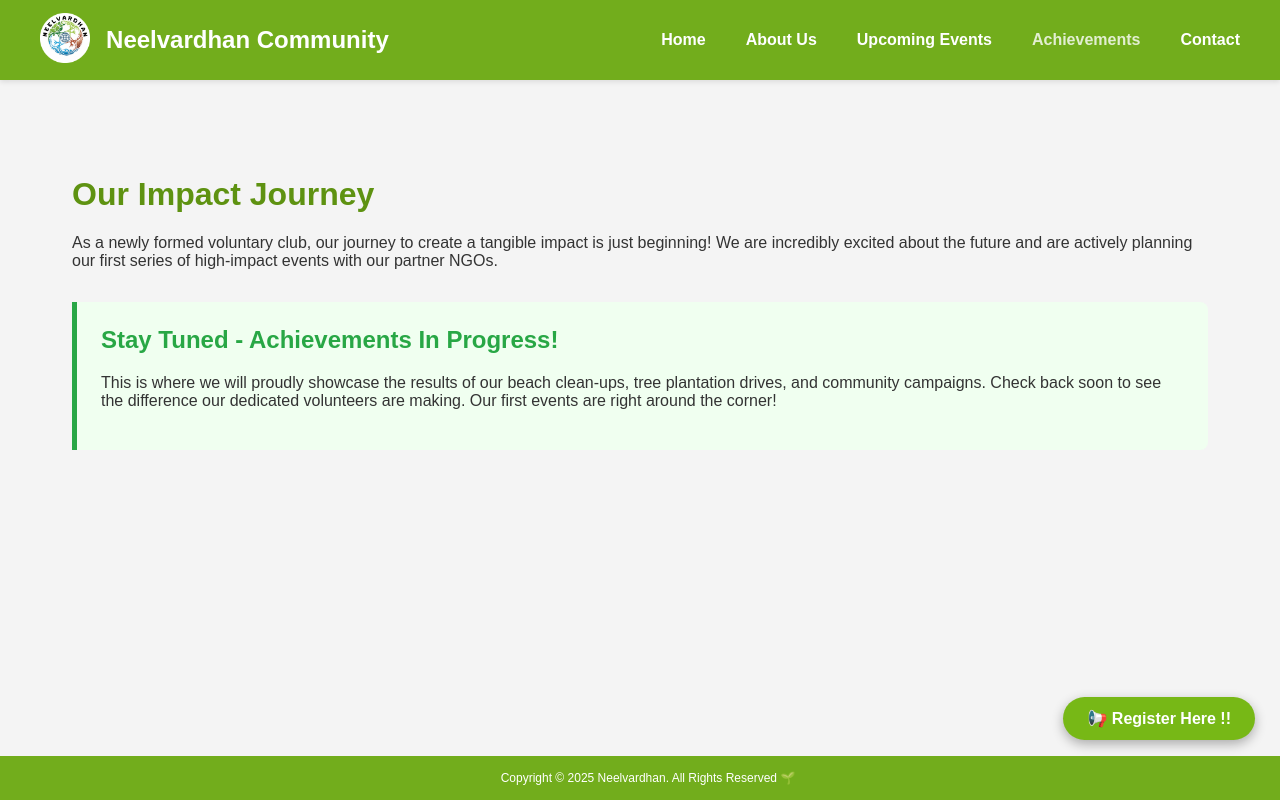
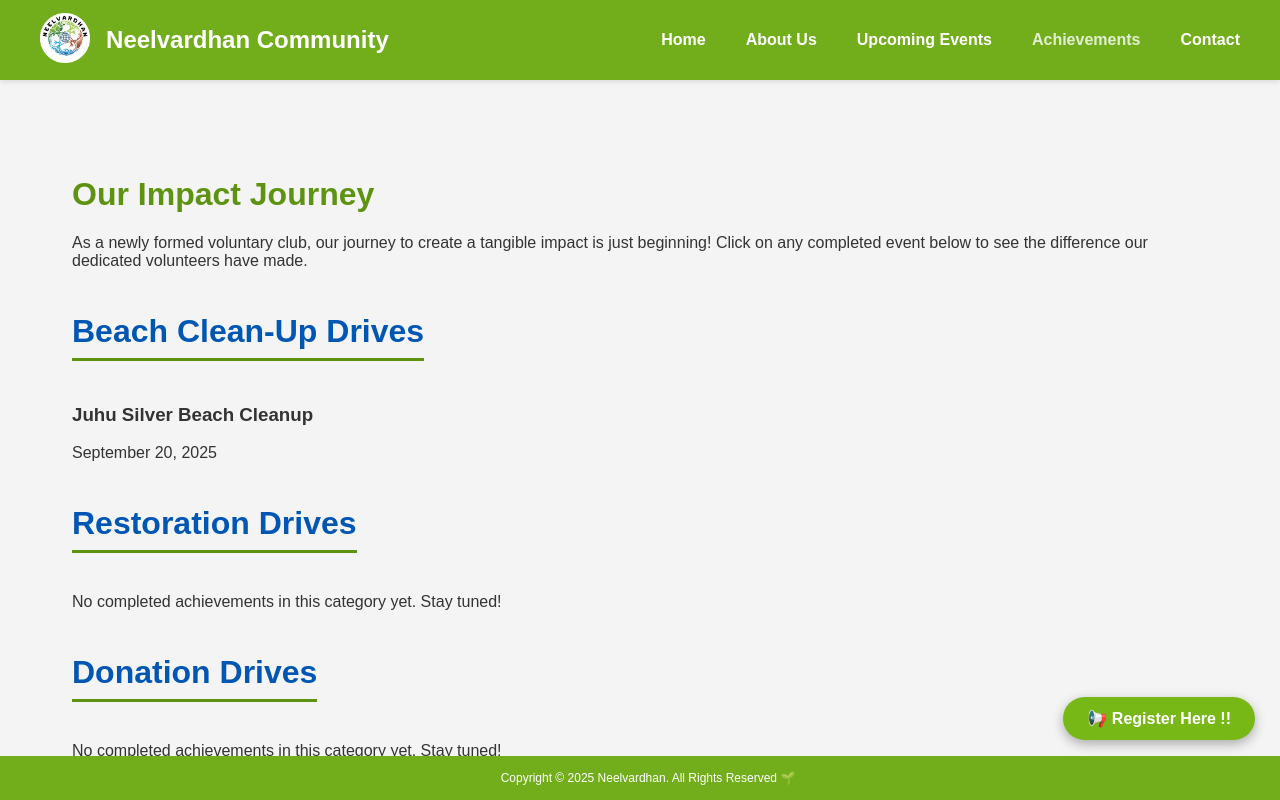
Before and after one commit to OG-DHRUV-1002/dns-website, a React (Create React App) app: page /achievements in a window 1280 px wide. Shown: the top 800 px of the page. Built offline with nearby package versions, Linux system fonts and the light colour scheme; grey boxes are pictures that could not be loaded.

Commit message:
Update Achievements.js

```diff
--- a/src/pages/Achievements.js
+++ b/src/pages/Achievements.js
@@ -1,23 +1,93 @@
 // src/pages/Achievements.js
-import React from 'react';
-import FloatingRegisterButton from '../components/FloatingRegisterButton'; // <-- 1. Import the new component
+import React, { useState } from 'react';
+import FloatingRegisterButton from '../components/FloatingRegisterButton';
+// import '../../assets/styles.css'; // Ensure your main CSS is imported, if not globally
 
 const Achievements = () => {
+  const [isModalOpen, setIsModalOpen] = useState(false);
+  const [currentImages, setCurrentImages] = useState([]);
+  const [currentEventTitle, setCurrentEventTitle] = useState('');
+
+  // --- CATEGORIZED ACHIEVEMENTS DATA ---
+  // As you complete events, add them here with their image URLs
+  const categorizedAchievements = {
+    'Beach Clean-Up Drives': [
+      {
+        id: 'juhu-cleanup-achieved',
+        title: 'Juhu Silver Beach Cleanup',
+        date: 'September 20, 2025',
+        images: [
+          '/images/achievements/juhu-1.jpg', // Replace with your actual image paths
+          '/images/achievements/juhu-2.jpg',
+          '/images/achievements/juhu-3.jpg',
+        ],
+      },
+      // { id: 'carter-cleanup-achieved', title: 'Carter Road Cleanup', date: 'October 04, 2025', images: [...] },
+    ],
+    'Restoration Drives': [],
+    'Donation Drives': [],
+    'Environmental Awareness Campaigns': [],
+    'Community Teachings / Skill-Based Events': [],
+  };
+
+  const openImageModal = (title, images) => {
+    setCurrentEventTitle(title);
+    setCurrentImages(images);
+    setIsModalOpen(true);
+  };
+
+  const closeImageModal = () => {
+    setIsModalOpen(false);
+  };
+
   return (
     <div className="page-container">
       <h1 style={{color: '#5E9211' }}>Our Impact Journey</h1>
       <p>
-        As a newly formed voluntary club, our journey to create a tangible impact is just beginning! We are incredibly excited about the future and are actively planning our first series of high-impact events with our partner NGOs.
+        As a newly formed voluntary club, our journey to create a tangible impact is just beginning! Click on any completed event below to see the difference our dedicated volunteers have made.
       </p>
 
-      {/* This is the new "In Progress" section */}
-      <div className="in-progress-notice">
-        <h2>Stay Tuned - Achievements In Progress!</h2>
-        <p>
-          This is where we will proudly showcase the results of our beach clean-ups, tree plantation drives, and community campaigns. Check back soon to see the difference our dedicated volunteers are making. Our first events are right around the corner!
-        </p>
-      </div>
-  <FloatingRegisterButton />
+      {Object.entries(categorizedAchievements).map(([category, events]) => (
+        <section key={category} className="achievement-category">
+          <h2 className="category-title">{category}</h2>
+          {events.length > 0 ? (
+            <div className="achievements-grid">
+              {events.map((event) => (
+                <div
+                  key={event.id}
+                  className="achievement-card"
+                  onClick={() => openImageModal(event.title, event.images)}
+                >
+                  <div className="achievement-card-image-preview" style={{backgroundImage: `url(${event.images[0]})`}}></div>
+                  <div className="achievement-card-content">
+                    <h3>{event.title}</h3>
+                    <p>{event.date}</p>
+                  </div>
+                </div>
+              ))}
+            </div>
+          ) : (
+            <p className="no-achievements-message">No completed achievements in this category yet. Stay tuned!</p>
+          )}
+        </section>
+      ))}
+
+      {/* --- IMAGE MODAL (POP-UP) --- */}
+      {isModalOpen && (
+        <div className="image-modal-overlay" onClick={closeImageModal}>
+          <div className="image-modal-content" onClick={(e) => e.stopPropagation()}>
+            <button className="close-modal-btn" onClick={closeImageModal}>&times;</button>
+            <h3>{currentEventTitle}</h3>
+            <div className="modal-images-container">
+              {currentImages.map((src, index) => (
+                <img key={index} src={src} alt={`${currentEventTitle} - Image ${index + 1}`} />
+              ))}
+            </div>
+          </div>
+        </div>
+      )}
+
+      <FloatingRegisterButton />
     </div>
   );
 };
```
